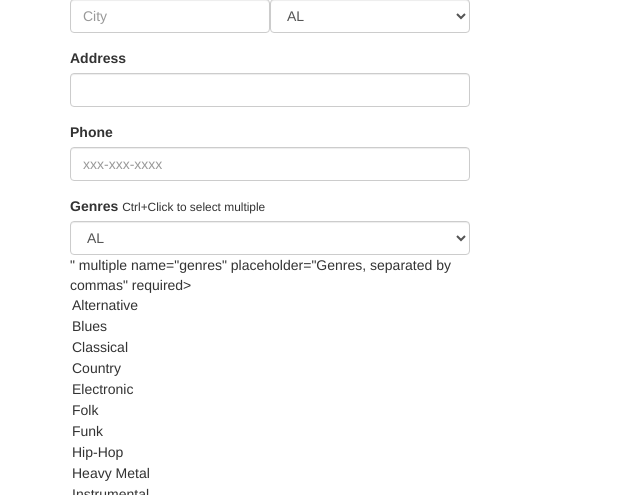
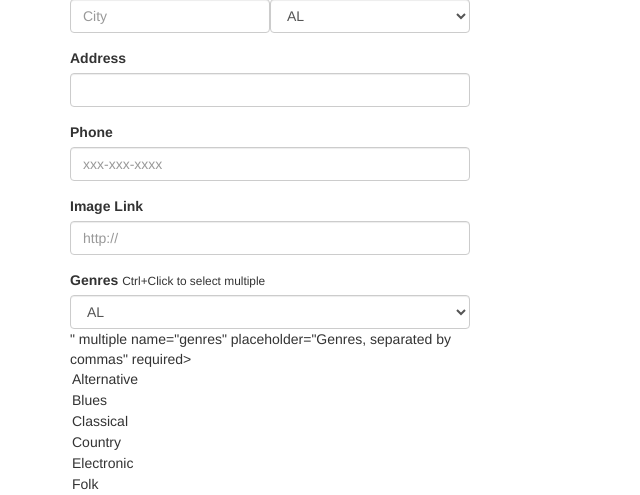
Before and after one commit to nevendyulgerov/udacity-full-stack-developer-fyyur-project, a Flask app: page /venues/1/edit in a window 1280 px wide. Shown: the part 236-731 px from the top of the page, without its empty margins (0-640 px from the left). Run offline with Flask 2, Linux system fonts and the light colour scheme; some libraries are stand-ins or nearby versions.

Commit message:
Add image_link fields / reformat

```diff
--- a/templates/forms/edit_artist.html
+++ b/templates/forms/edit_artist.html
@@ -2,7 +2,7 @@
 {% block title %}Edit Artist{% endblock %}
 {% block content %}
     <div class="form-wrapper">
-    <form class="form" method="post" action="/artists/{{artist.id}}/edit">
+        <form class="form" method="post" action="/artists/{{ artist.id }}/edit">
             <h3 class="form-heading">Edit artist <em>{{ artist.name }}</em></h3>
             <div class="form-group">
                 <label for="name">Name</label>
@@ -24,6 +24,10 @@
                 {{ form.phone(class_ = 'form-control', placeholder='xxx-xxx-xxxx', autofocus = true) }}
             </div>
             <div class="form-group">
+                <label for="phone">Image Link</label>
+                {{ form.image_link(class_ = 'form-control', placeholder='http://', autofocus = true) }}
+            </div>
+            <div class="form-group">
                 <label for="genres">Genres</label>
                 <small>Ctrl+Click to select multiple</small>
                 {{ form.genres(class_ = 'form-control', placeholder='Genres, separated by commas', id=form.state, autofocus = true) }}
--- a/templates/forms/edit_venue.html
+++ b/templates/forms/edit_venue.html
@@ -2,8 +2,10 @@
 {% block title %}Edit Venue{% endblock %}
 {% block content %}
     <div class="form-wrapper">
-    <form class="form" method="post" action="/venues/{{venue.id}}/edit">
-      <h3 class="form-heading">Edit venue <em>{{ venue.name }}</em> <a href="{{ url_for('index') }}" title="Back to homepage"><i class="fa fa-home pull-right"></i></a></h3>
+        <form class="form" method="post" action="/venues/{{ venue.id }}/edit">
+            <h3 class="form-heading">Edit venue <em>{{ venue.name }}</em> <a href="{{ url_for('index') }}"
+                                                                             title="Back to homepage"><i
+                    class="fa fa-home pull-right"></i></a></h3>
             <div class="form-group">
                 <label for="name">Name</label>
                 {{ form.name(class_ = 'form-control', autofocus = true) }}
@@ -28,6 +30,10 @@
                 {{ form.phone(class_ = 'form-control', placeholder='xxx-xxx-xxxx', autofocus = true) }}
             </div>
             <div class="form-group">
+                <label for="phone">Image Link</label>
+                {{ form.image_link(class_ = 'form-control', placeholder='http://', autofocus = true) }}
+            </div>
+            <div class="form-group">
                 <label for="genres">Genres</label>
                 <small>Ctrl+Click to select multiple</small>
                 {{ form.genres(class_ = 'form-control', placeholder='Genres, separated by commas', id=form.state, autofocus = true) }}
```
Also changed, not shown: templates/forms/new_venue.html (+6 -1 lines). Lines whose indentation alone changed are shown as unchanged.
